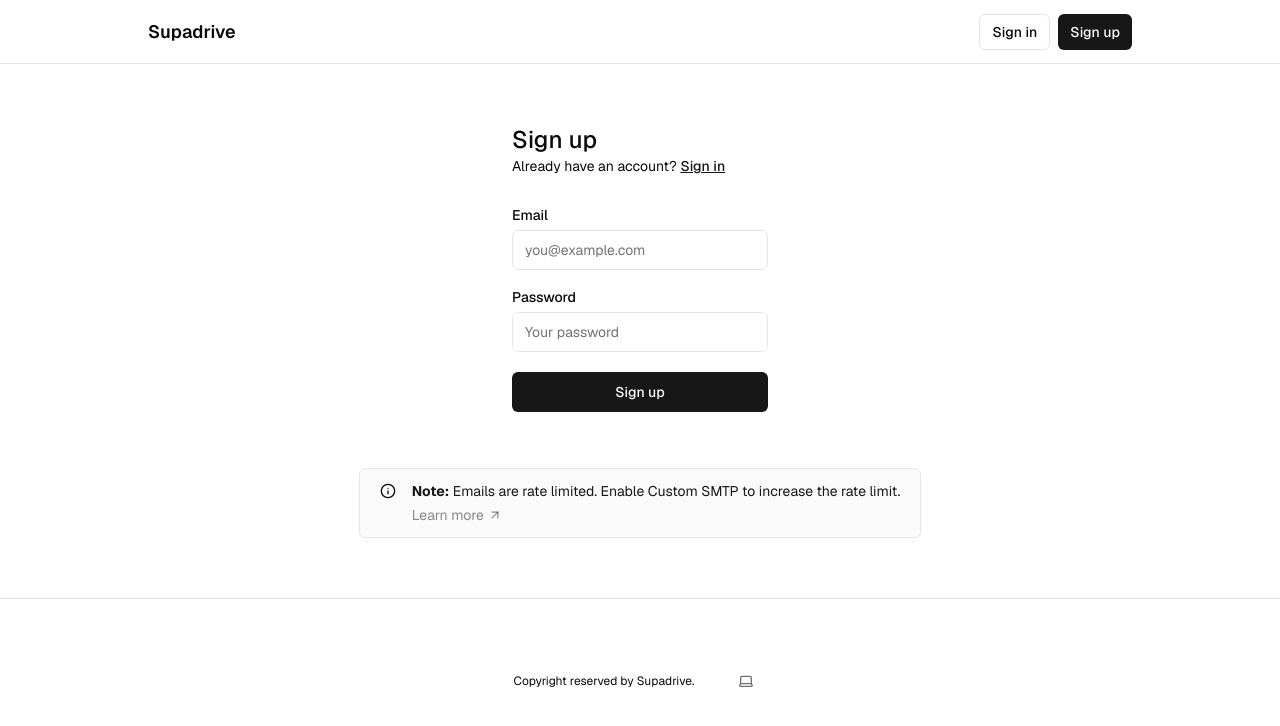
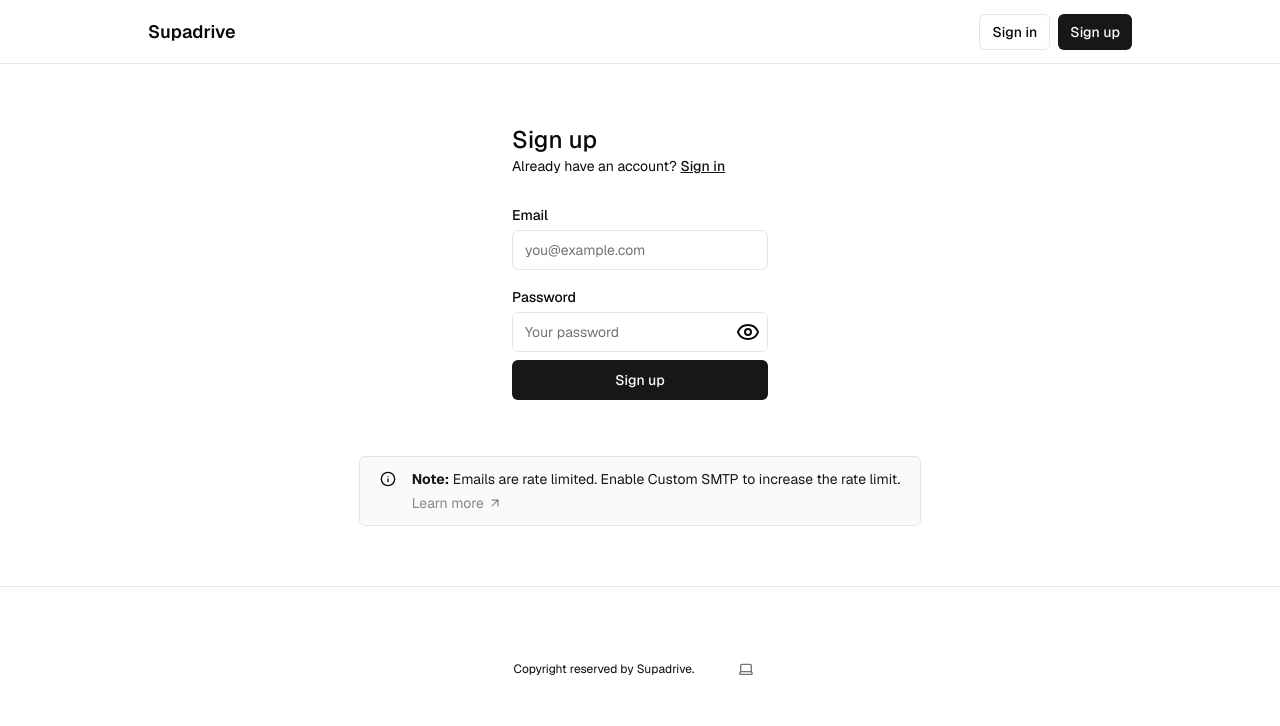
Before and after one commit to karan-patel61/supadrive-app, a Next.js app: page /sign-up in a window 1280 px wide. Shown: the top 726 px of the page. Built offline with nearby package versions, Linux system fonts and the light colour scheme; no server answers.

Commit message:
title spacing

```diff
--- a/app/(auth-pages)/sign-up/page.tsx
+++ b/app/(auth-pages)/sign-up/page.tsx
@@ -5,11 +5,13 @@ import { Input } from "@/components/ui/input";
 import { Label } from "@/components/ui/label";
 import Link from "next/link";
 import { SmtpMessage } from "../smtp-message";
+import { PasswordInput } from "@/components/ui/password-input";
 
 export default async function Signup(props: {
   searchParams: Promise<Message>;
 }) {
   const searchParams = await props.searchParams;
+  var showPassword = false;
   if ("message" in searchParams) {
     return (
       <div className="w-full flex-1 flex items-center h-screen sm:max-w-md justify-center gap-2 p-4">
@@ -32,13 +34,20 @@ export default async function Signup(props: {
           <Label htmlFor="email">Email</Label>
           <Input name="email" placeholder="you@example.com" required />
           <Label htmlFor="password">Password</Label>
-          <Input
+          {/* <Input
             type="password"
             name="password"
             placeholder="Your password"
             minLength={6}
             required
-          />
+          /> */}
+          <PasswordInput
+          type={showPassword ? "text" : "password"}
+          name="password"
+          placeholder="Your password"
+          minLength={6}
+          required
+        />
           <SubmitButton formAction={signUpAction} pendingText="Signing up...">
             Sign up
           </SubmitButton>
--- a/components/header-auth.tsx
+++ b/components/header-auth.tsx
@@ -14,7 +14,7 @@ export default async function AuthButton() {
 
   if (!hasEnvVars) {
     return (
-      <>
+      <div className="flex items-center justify-between w-full">
         <div className="flex gap-4 items-center">
           <div>
             <Badge
@@ -45,11 +45,11 @@ export default async function AuthButton() {
             </Button>
           </div>
         </div>
-      </>
+      </div>
     );
   }
   return user ? (
-    <div className="flex items-center gap-4 w-full justify-end">
+    <div className="flex items-center gap-4 justify-end">
       <form action={signOutAction}>
         <Button type="submit" variant={"outline"}>
           Sign out
```
